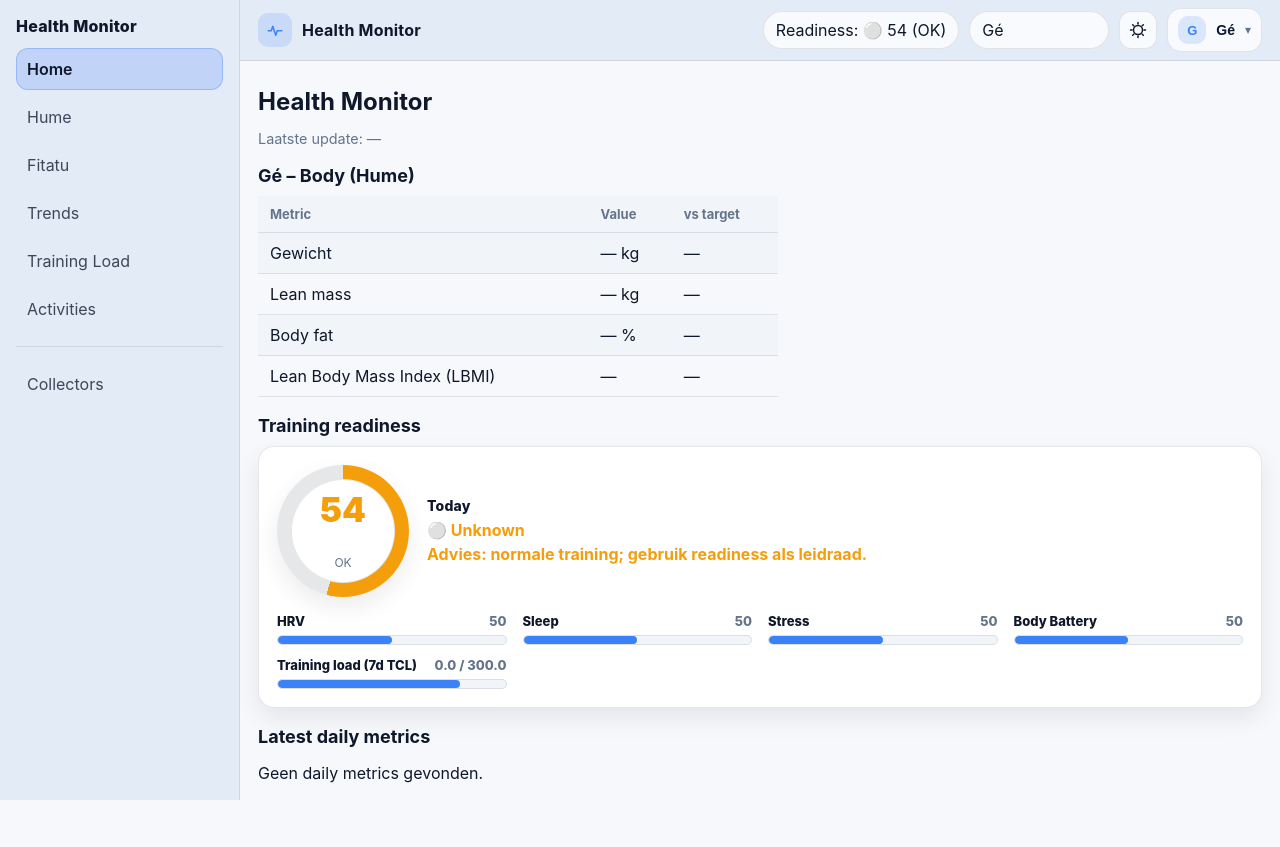
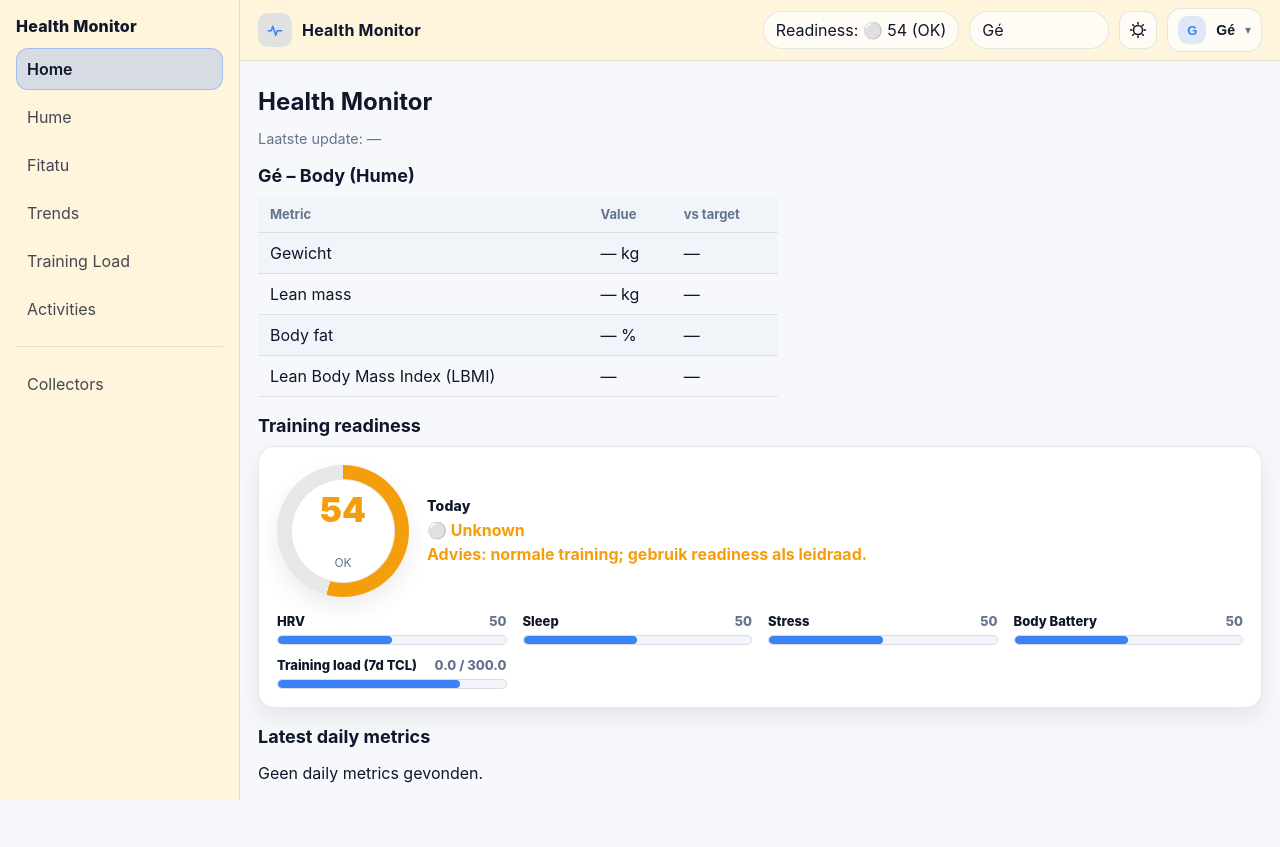
Before and after one commit to gebah/health_monitor, a Flask app: page / in a window 1280 px wide. Run offline with Flask 3, Linux system fonts and the light colour scheme; data comes from the database, SQL or seed files in the repository; data that the repository does not hold is empty.

Commit message:
kleine css wijziging

```diff
--- a/static/css/app.css
+++ b/static/css/app.css
@@ -23,7 +23,7 @@
   --shadow: 0 10px 25px rgba(2,6,23,.08);
 
   /* bars (slightly darker than before) */
-  --bar: #e3ebf7;            /* sidebar/topbar */
+  --bar: #fff4dc;            /* sidebar/topbar */
   --bar-2: #d6e2f3;          /* hover */
   --brand: #3b82f6;
 
```
